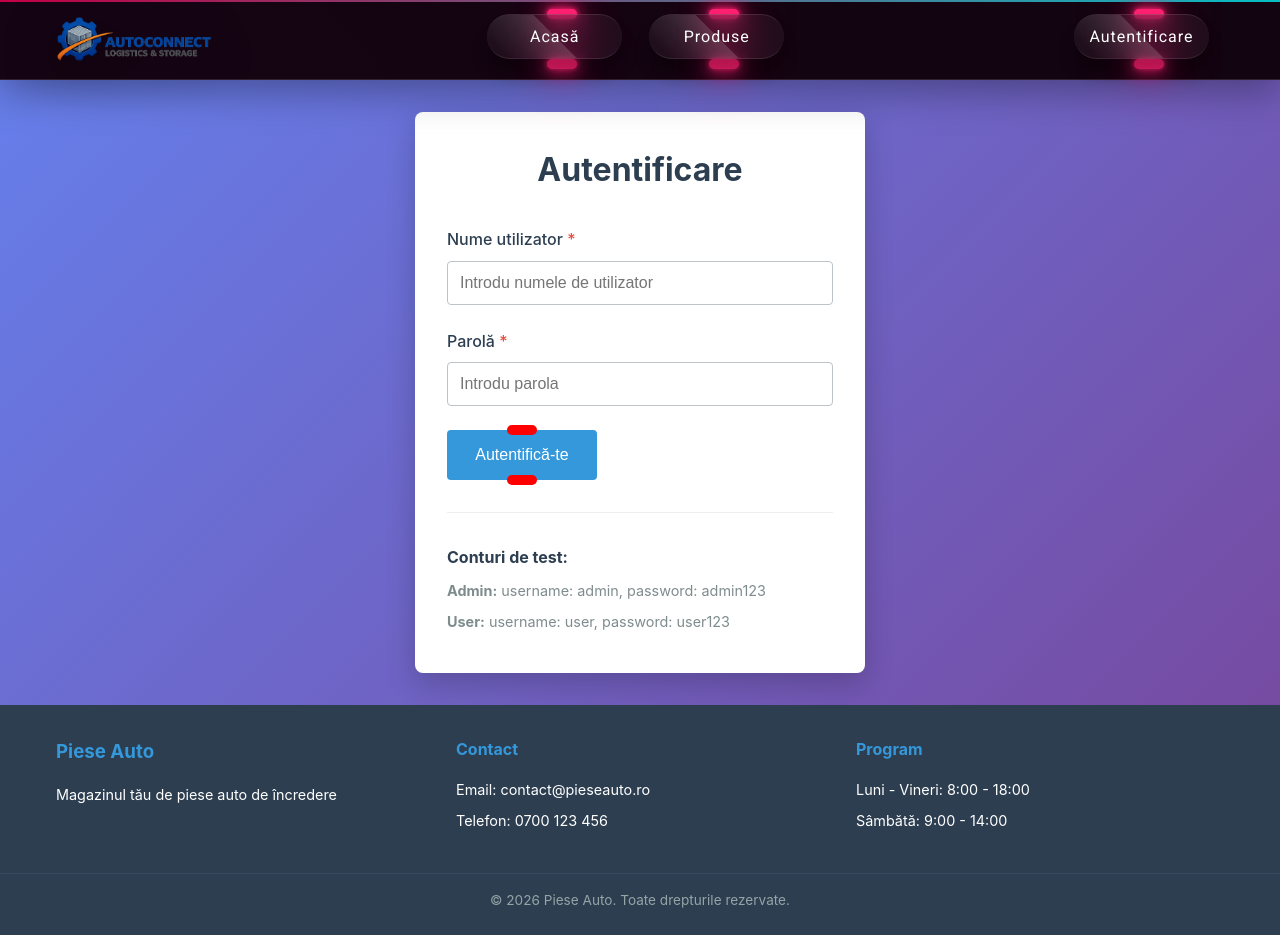
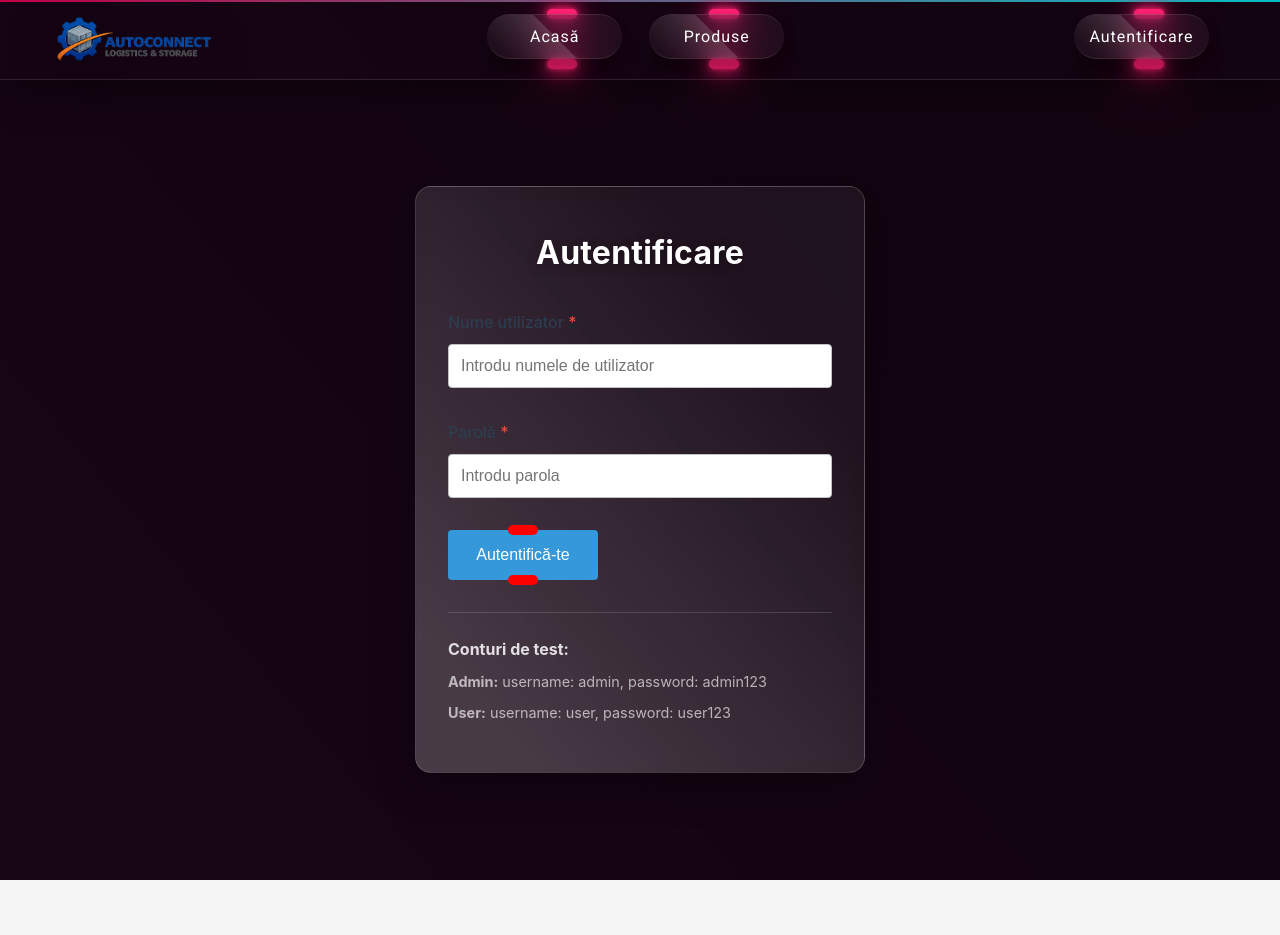
Before and after one commit to DamianVrancean1/MaxVanDam, a React (Vite) app: page /login in a window 1280 px wide. After the commit the page ends 880 px from the top, so only its background shows below. Built offline with nearby package versions, Linux system fonts and the light colour scheme.

Commit message:
Modificare css a login, adaptarea dupa stilul siteului

```diff
--- a/src/styles/Login.css
+++ b/src/styles/Login.css
@@ -1,61 +1,141 @@
+/* =========================
+   LOGIN PAGE - GLOWING GLASS
+   Based on Home.css style
+========================= */
+
 .login-page {
-  min-height: calc(100vh - 300px);
+  position: relative;
+  min-height: 100vh;
   display: flex;
   justify-content: center;
   align-items: center;
   padding: 2rem 1rem;
-  background: linear-gradient(135deg, #667eea 0%, #764ba2 100%);
+  overflow: hidden;
+  background: #1d061a;
 }
 
+/* Background glass gradient layer */
+.login-page::before {
+  content: "";
+  position: absolute;
+  inset: 0;
+  z-index: 0;
+  background: linear-gradient(
+    50deg,
+    rgba(255, 255, 255, 0.4) 12%,
+    rgba(255, 255, 255, 0.1) 77%
+  );
+  mix-blend-mode: overlay;
+}
+
+/* Dark overlay for contrast */
+.login-page::after {
+  content: "";
+  position: absolute;
+  inset: 0;
+  z-index: 1;
+  background: rgba(0, 0, 0, 0.45);
+}
+
+.login-page > * {
+  position: relative;
+  z-index: 2;
+}
+
+/* =========================
+   LOGIN CONTAINER (GLASS)
+========================= */
 .login-container {
-  background: white;
-  padding: 2rem;
-  border-radius: 8px;
-  box-shadow: 0 10px 30px rgba(0,0,0,0.2);
   width: 100%;
   max-width: 450px;
+  padding: 2.5rem 2rem;
+  border-radius: 16px;
+
+  background: linear-gradient(
+    50deg,
+    rgba(255, 255, 255, 0.22) 12%,
+    rgba(255, 255, 255, 0.06) 77%
+  );
+  background-blend-mode: overlay;
+
+  backdrop-filter: blur(8px);
+  -webkit-backdrop-filter: blur(8px);
+
+  border: 1px solid rgba(255, 255, 255, 0.16);
+  box-shadow: 0px 10px 40px rgba(0, 0, 0, 0.35);
+
+  color: white;
 }
 
 .login-container h1 {
   text-align: center;
-  color: #2c3e50;
+  color: #ffffff;
   margin-bottom: 2rem;
+  font-size: 2rem;
+  letter-spacing: 0.2px;
+  text-shadow: 0 2px 12px rgba(0, 0, 0, 0.3);
 }
 
+/* =========================
+   LOGIN FORM
+========================= */
 .login-form {
   display: flex;
   flex-direction: column;
+  gap: 0.5rem;
 }
 
+/* =========================
+   ERROR BOX
+========================= */
 .login-error {
-  background-color: #fadbd8;
-  color: #e74c3c;
+  background: rgba(231, 76, 60, 0.25);
+  backdrop-filter: blur(4px);
+  -webkit-backdrop-filter: blur(4px);
+  border: 1px solid rgba(231, 76, 60, 0.4);
+  color: #ff6b6b;
   padding: 1rem;
-  border-radius: 4px;
+  border-radius: 8px;
   margin-bottom: 1rem;
   text-align: center;
 }
 
+/* =========================
+   LOGIN INFO (test accounts)
+========================= */
 .login-info {
   margin-top: 2rem;
-  padding-top: 2rem;
-  border-top: 1px solid #ecf0f1;
+  padding-top: 1.5rem;
+  border-top: 1px solid rgba(255, 255, 255, 0.15);
 }
 
 .login-info h3 {
   margin-top: 0;
-  color: #2c3e50;
+  color: rgba(255, 255, 255, 0.85);
   font-size: 1rem;
 }
 
 .login-info p {
   margin: 0.5rem 0;
   font-size: 0.9rem;
-  color: #7f8c8d;
+  color: rgba(255, 255, 255, 0.65);
 }
 
+/* =========================
+   RESPONSIVE
+========================= */
 @media (max-width: 768px) {
   .login-container {
     padding: 1.5rem;
   }
+
+  .login-container h1 {
+    font-size: 1.6rem;
+  }
 }
+
+/* Hide footer on login page */
+.login-page ~ footer,
+body:has(.login-page) footer {
+  display: none !important;
+}
```
